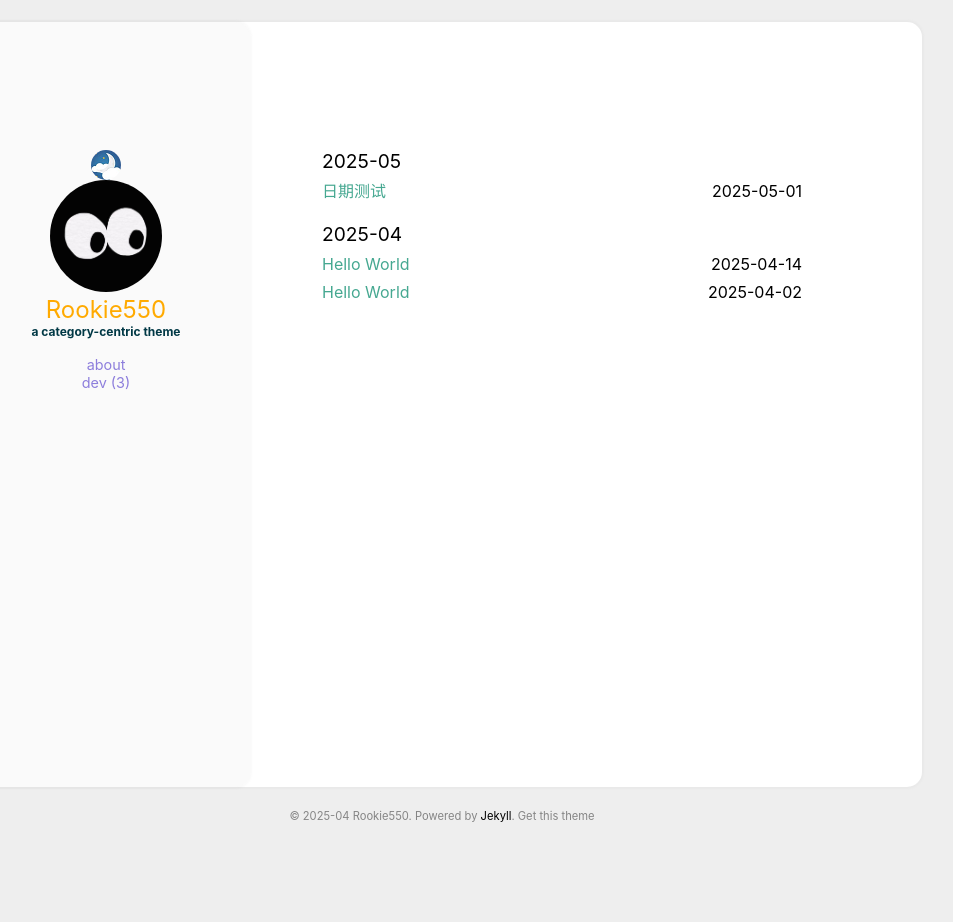
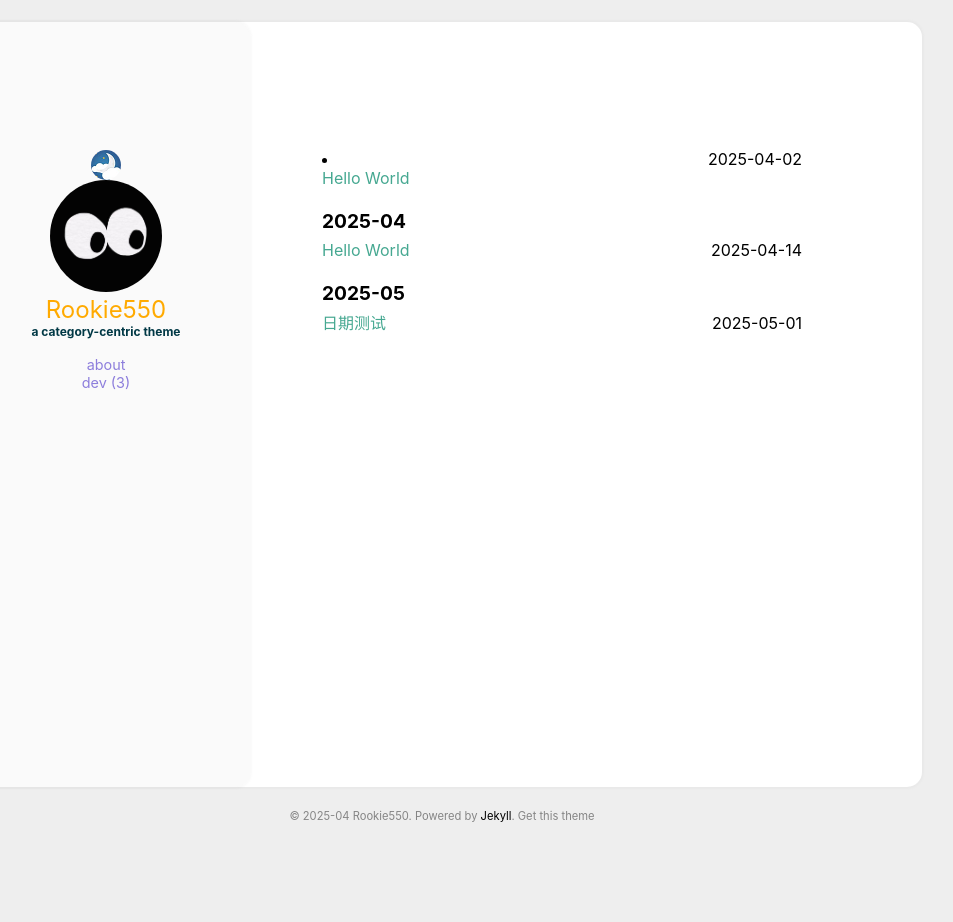
Before and after one commit to Rookie550/Rookie550.github.io, a Jekyll site: the page built from index.html, in a window 1280 px wide. Shown: the whole page, without its empty margins (198-1151 px from the left). Built offline with Jekyll 4.4.1, drawn with Linux system fonts in a browser that asks for light colours.

Commit message:
1/9 日期格式测试

```diff
--- a/_includes/archive.html
+++ b/_includes/archive.html
@@ -17,25 +17,26 @@
       </li>
     {% endif %}
     {% endfor %}
-
   </ul>
 </div>
 
 <!-- main page -->
 {% else %}
 <div class="archive">
-  {% for post in site.posts %}
-  {% unless post.next %}
-  <p class="archive_year">{{ post.date | date: '%Y-%m' }}</p>
-  {% else %}
-  {% capture year %}{{ post.date | date: '%Y-%m' }}{% endcapture %}
-  {% capture nextyear %}{{ post.next.date | date: '%Y-%m' }}{% endcapture %}
-  {% if year != nextyear %}
-  <p class="archive_year">{{ post.date | date: '%Y-%m' }}</p>
-  {% endif %}
-  {% endunless %}
-
-  <ul>
+  {% assign sorted_posts = site.posts | sort: 'date' %}
+  {% for post in sorted_posts %}
+    {% unless post.next %}
+      <h3 class="archive_year">{{ post.date | date: '%Y-%m' }}</h3>
+      <ul>
+    {% else %}
+      {% capture year_month %}{{ post.date | date: '%Y-%m' }}{% endcapture %}
+      {% capture next_year_month %}{{ post.next.date | date: '%Y-%m' }}{% endcapture %}
+      {% if year_month != next_year_month %}
+        </ul>
+        <h3 class="archive_year">{{ post.date | date: '%Y-%m' }}</h3>
+        <ul>
+      {% endif %}
+    {% endunless %}
     <li>
       <time class='archive_date' datetime='{{ post.date | date_to_xmlschema }}'>
         {{ post.date | date: "%Y-%m-%d" }}
@@ -46,7 +47,7 @@
         </a>
       </div>
     </li>
+  {% endfor %}
   </ul>
-  {% endfor %}
 </div>
 {% endif %}
```
